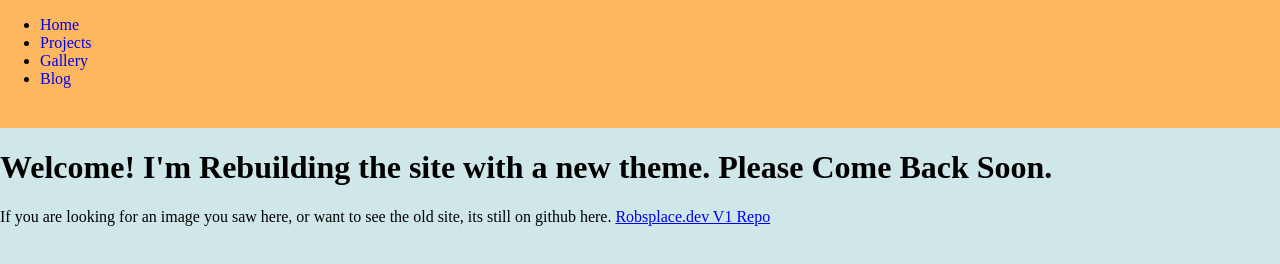
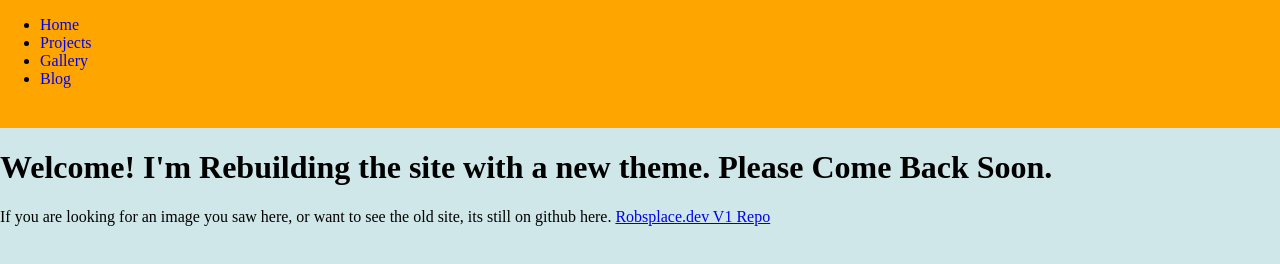
Before and after one commit to Robert-Proaps/RobsPlaceV2, a plain HTML site: page index.html in a window 1280 px wide. Drawn offline with Linux system fonts and the light colour scheme.

Commit message:
change nav back to orange

```diff
--- a/stylesheets/main.css
+++ b/stylesheets/main.css
@@ -7,7 +7,7 @@ body {
 }
 
 #navigation {
-    background-color: #FDB75E;
+    background-color: orange;
     display: inline-block;
     width: 100vw;
     height: 10vw;
```
